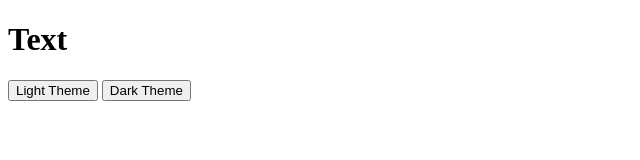
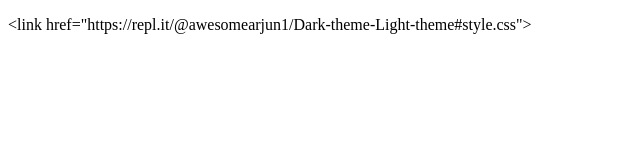
Before and after one commit to awesomearjun/Light-theme-Dark-theme, a plain HTML site: page index.html in a window 1280 px wide. Shown: the whole page, without its empty margins (0-640 px from the left). Drawn offline with Linux system fonts and the light colour scheme.

Commit message:
Update index.html

```diff
--- a/index.html
+++ b/index.html
@@ -3,13 +3,11 @@
   <head>
     <meta charset="UTF-8" />
     <meta name="viewport" content="width=device-width, initial-scale=1.0" />
-    <title>Document</title>
+    <title>Dark theme & Light Theme</title>
     <link rel="stylesheet" href="style.css" />
     <script defer src="script.js"></script>
   </head>
   <body>
-    <h1>Text</h1>
-    <button id="light">Light Theme</button>
-    <button id="dark">Dark Theme</button>
+    <p>&ltlink href="https://repl.it/@awesomearjun1/Dark-theme-Light-theme#style.css"&gt</p>
   </body>
 </html>
```
